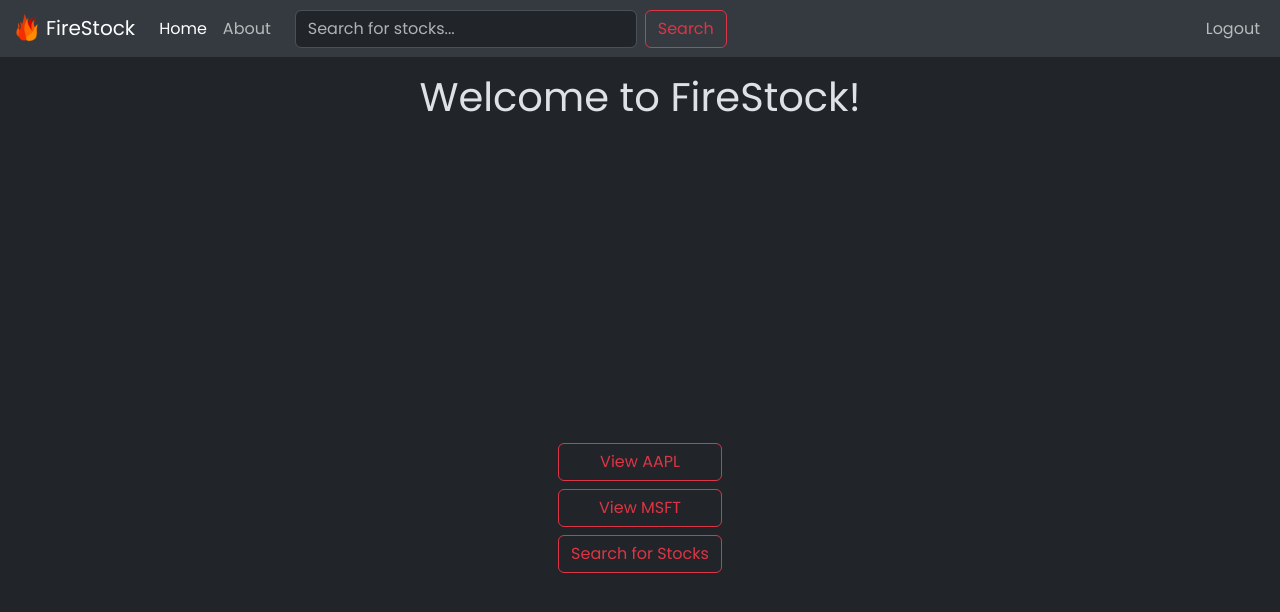
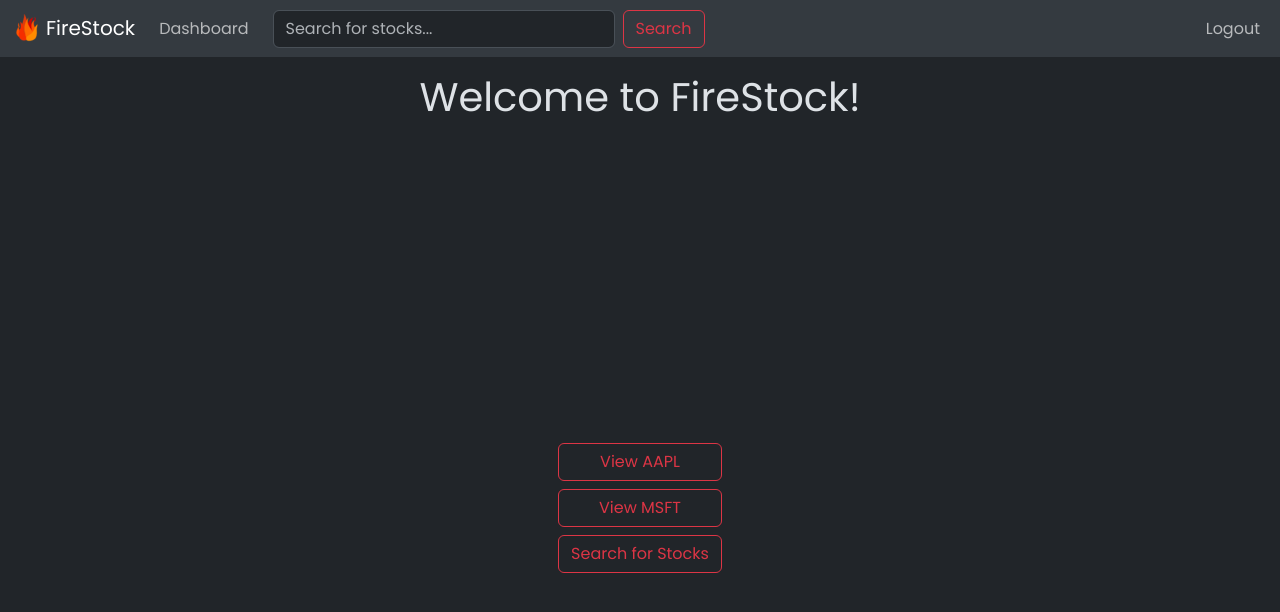
Before and after one commit to willi4en/StockTradingApp, a React (Create React App) app in the folder client/: page / in a window 1280 px wide. Shown: the top 612 px of the page. Built offline with nearby package versions, Linux system fonts and the light colour scheme; sample sign-in values are in the browser's storage.

Commit message:
header cleanup, fixed login race condition

```diff
--- a/client/src/components/MainHeader/MainHeader.tsx
+++ b/client/src/components/MainHeader/MainHeader.tsx
@@ -37,6 +37,7 @@ function MainHeader(props: { token: string; removeToken: () => void }) {
           <span className="navbar-toggler-icon"></span>
         </button>
         <div className="collapse navbar-collapse" id="navbarSupportedContent">
+          {!props.token ? (
             <ul className="navbar-nav mb-lg-0 me-3">
               <li className="nav-item">
                 <Link to="/" className="nav-link">
@@ -49,6 +50,16 @@ function MainHeader(props: { token: string; removeToken: () => void }) {
                 </Link>
               </li>
             </ul>
+          ) : (
+            <ul className="navbar-nav mb-lg-0 me-3">
+              <li className="nav-item">
+                <Link to="/app" className="nav-link">
+                  Dashboard
+                </Link>
+              </li>
+            </ul>
+          )}
+
           <form
             className="d-flex me-auto"
             role="search"
--- a/client/src/index.tsx
+++ b/client/src/index.tsx
@@ -1,6 +1,10 @@
 import React from 'react';
 import ReactDOM from 'react-dom/client';
-import { createBrowserRouter, RouterProvider } from 'react-router-dom';
+import {
+  createBrowserRouter,
+  RouterProvider,
+  Navigate,
+} from 'react-router-dom';
 import AppWrapper from './routes/appWrapper';
 import ErrorPage from './components/errorPage';
 import Main from './routes/main/main';
@@ -50,7 +54,7 @@ function App() {
         token && token !== '' && token !== undefined ? (
           <AppWrapper token={token} removeToken={removeToken} />
         ) : (
-          <Login setToken={setToken} />
+          <Navigate to="/login" />
         ),
       errorElement: <ErrorPage />,
       children: [
@@ -68,7 +72,7 @@ function App() {
     },
     {
       path: '/login',
-      element: <Login setToken={setToken} />,
+      element: <Login setToken={setToken} token={token} />,
       errorElement: <ErrorPage />,
     },
   ]);
--- a/client/src/routes/login/login.tsx
+++ b/client/src/routes/login/login.tsx
@@ -1,16 +1,26 @@
-import React, { useState } from 'react';
+import React, { useEffect, useState } from 'react';
 import { useNavigate } from 'react-router-dom';
 import axios from 'axios';
 import './login.scss';
 
-function Login(props: { setToken: (string) => void }) {
+function Login(props: { setToken: (string) => void; token: string }) {
   const [loginForm, setLoginForm] = useState({
     email: '',
     password: '',
   });
   const navigate = useNavigate();
 
+  useEffect(() => {
+    const intervalId = setInterval(() => {
+      if (props.token) {
+        navigate('/app');
+        clearInterval(intervalId);
+      }
+    }, 100);
+  }, [props.token, navigate]);
+
   const logUserIn = (event) => {
+    event.preventDefault();
     axios({
       method: 'POST',
       url: '/token',
@@ -34,9 +44,6 @@ function Login(props: { setToken: (string) => void }) {
       email: '',
       password: '',
     });
-
-    event.preventDefault();
-    navigate('/app');
   };
 
   const handleChange = (event) => {
```
Lines whose indentation alone changed are shown as unchanged.
